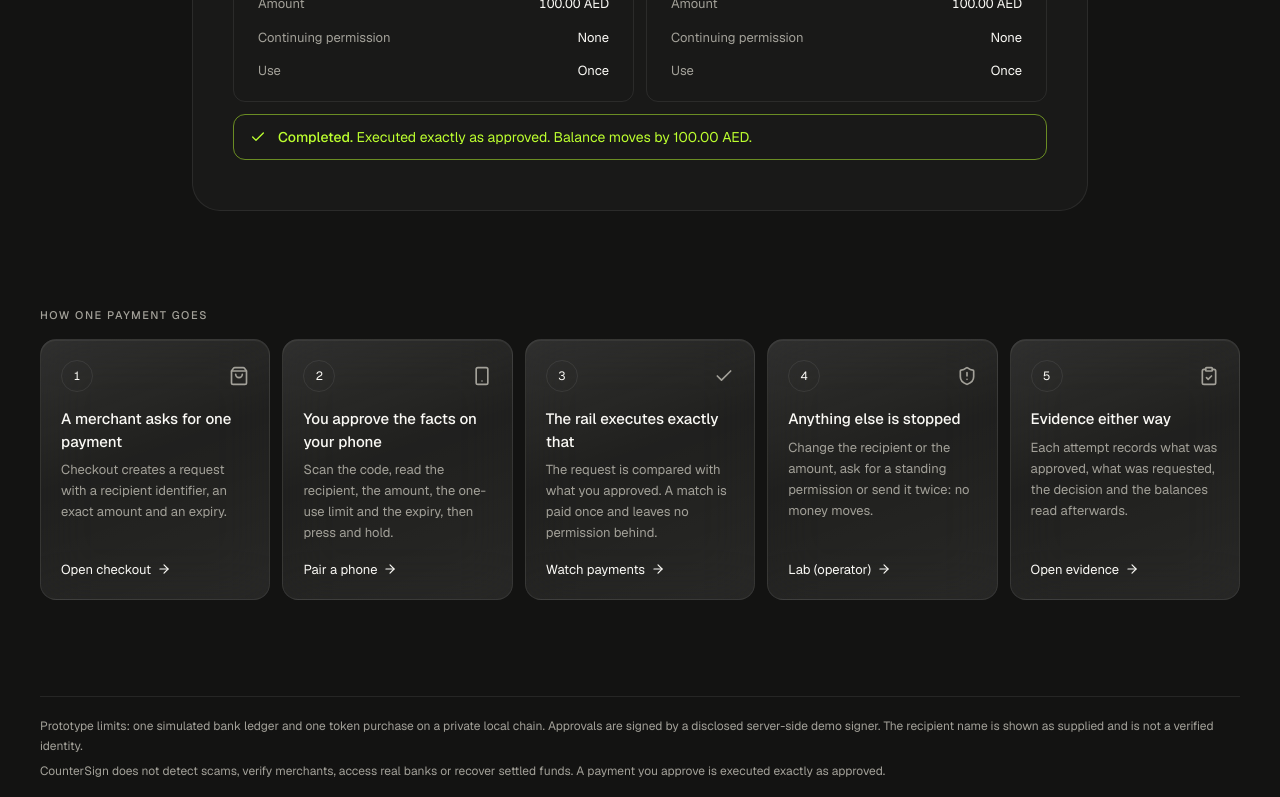
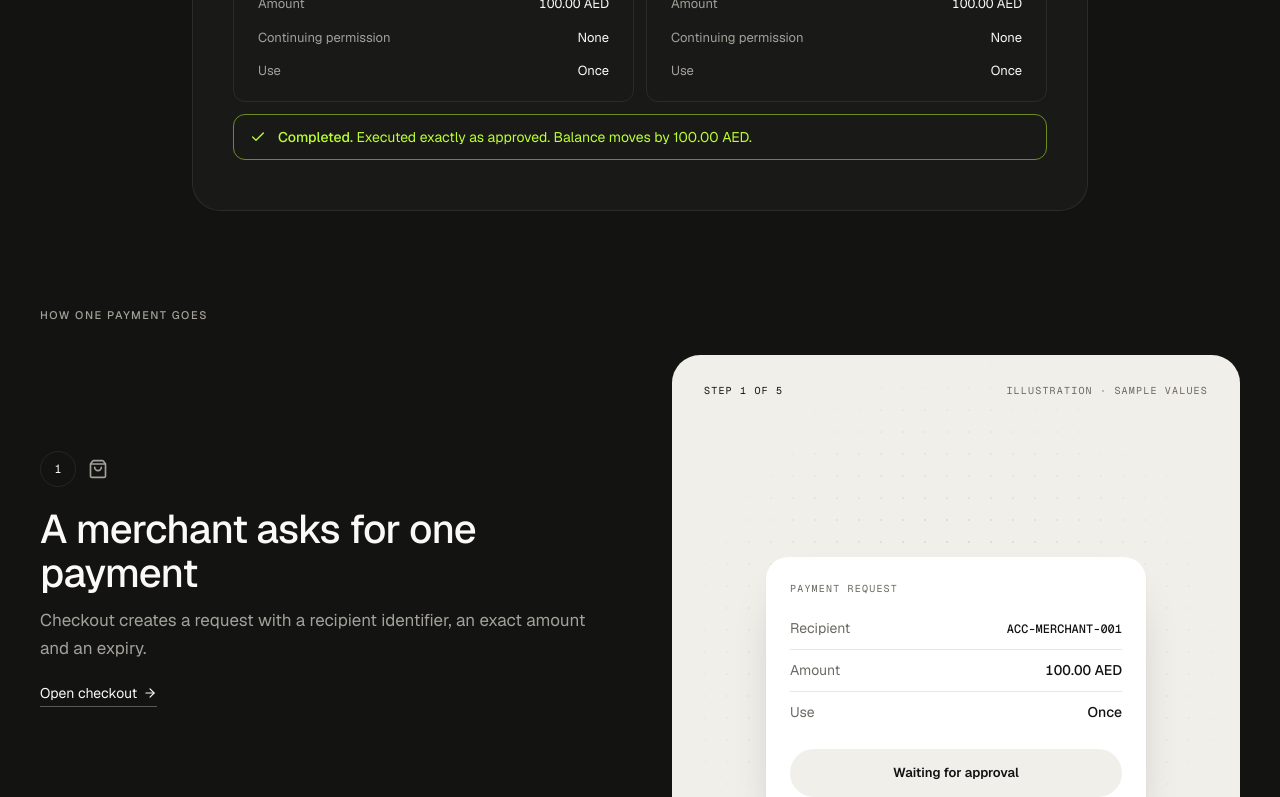
Before and after one commit to AdvayRoy/CIS, a Next.js app: page / in a window 1280 px wide. Shown: the part 1593-2390 px from the top of the page. Built offline with nearby package versions, Linux system fonts and the light colour scheme.

Commit message:
entry: scroll-driven steps with a sticky live panel, clearer shield and cursor placement

```diff
--- a/src/components/product/Entry.tsx
+++ b/src/components/product/Entry.tsx
@@ -10,6 +10,7 @@ import { BANK_ACCOUNTS } from "@/shared/contract";
 import { LanguageSelector } from "@/components/i18n/LanguageSelector";
 import { ProductBar } from "@/components/product/Journey";
 import { AttemptField, Panel, TermsRule } from "@/components/product/entryPanels";
+import { StepsScroll } from "@/components/product/entrySteps";
 
 const label = "text-[11px] font-medium uppercase tracking-[0.14em] text-muted";
 
@@ -133,20 +134,7 @@ export function Entry() {
 
         <section aria-labelledby="journey-title">
           <h2 id="journey-title" className={label}>How one payment goes</h2>
-          <ol className="mt-4 grid gap-3 sm:grid-cols-2 lg:grid-cols-5">
-            {STEPS.map((s) => {
-              const inner = (<>
-                <span className="flex items-center justify-between">
-                  <span className="tabular flex size-8 items-center justify-center rounded-full border border-line text-xs text-fg">{s.n}</span>
-                  <s.icon aria-hidden className="size-5 text-muted transition-colors duration-200 group-hover:text-fg" />
-                </span>
-                <span className="mt-4 block text-[15px] font-medium text-fg">{s.title}</span>
-                <span className="mt-1.5 block text-[13px] leading-relaxed text-muted">{s.body}</span>
-                <span className="mt-auto flex items-center gap-1.5 pt-4 text-[13px] text-fg">{s.cta}<ArrowRight aria-hidden className="size-3.5 transition-transform duration-200 group-hover:translate-x-0.5 motion-reduce:transition-none rtl:rotate-180" /></span>
-              </>);
-              return <li key={s.n}><Link href={s.href} className="group flex h-full flex-col rounded-[16px] border border-line bg-surface p-5 transition-colors duration-200 hover:border-fg/25">{inner}</Link></li>;
-            })}
-          </ol>
+          <StepsScroll steps={STEPS} />
         </section>
 
         <footer className="border-t border-line pt-5 text-xs leading-relaxed text-muted">
--- a/src/components/product/entryPanels.tsx
+++ b/src/components/product/entryPanels.tsx
@@ -72,7 +72,14 @@ export function TermsRule() {
       <span aria-hidden className="absolute bottom-5 start-4 top-5 w-px bg-[#131312]/15 sm:start-[18px]" />
       <motion.li variants={row} className="flex items-center gap-3">
         <span className={cn(node, "bg-[#131312] text-[#BCFF2F]")}><Inbox aria-hidden className="size-4" /></span>
-        <span className={chip}>When a payment is approved</span>
+        <span className="relative">
+          <span className={cn(chip, "block")}>When a payment is approved</span>
+          <motion.span aria-hidden className="pointer-events-none absolute -bottom-5 start-[calc(100%-18px)] flex items-start"
+            animate={reduced ? undefined : { x: [0, 6, 0], y: [0, 4, 0] }} transition={{ duration: 4, repeat: Infinity, ease: "easeInOut" }}>
+            <svg viewBox="0 0 24 24" className="size-6 drop-shadow-[0_2px_3px_rgb(19_19_18/0.3)]"><path d="M4 2l15.5 9.2-7 1.6-3.4 6.6z" fill="#131312" stroke="#fff" strokeWidth="1.2" strokeLinejoin="round" /></svg>
+            <span className="mt-4 rounded-full bg-white px-2.5 py-1 text-[12px] font-medium text-[#131312] shadow-[0_6px_16px_-8px_rgb(19_19_18/0.4)]">You</span>
+          </motion.span>
+        </span>
       </motion.li>
       <motion.li variants={row} className="flex items-center gap-3">
         <span className={cn(node, "bg-[#DCD9D1] text-[#131312]")}><GitBranch aria-hidden className="size-4" /></span>
@@ -80,14 +87,7 @@ export function TermsRule() {
           <span className={word}>If the</span>
           <span className={cn(chip, "text-[#6B6962]")}>Amount</span>
           <span className={word}>is exactly</span>
-          <span className="relative">
-            <span className={cn(chip, "tabular block font-medium")}>100.00 AED</span>
-            <motion.span aria-hidden className="pointer-events-none absolute -bottom-9 start-[58%] flex items-start"
-              animate={reduced ? undefined : { x: [0, 6, 0], y: [0, 4, 0] }} transition={{ duration: 4, repeat: Infinity, ease: "easeInOut" }}>
-              <svg viewBox="0 0 24 24" className="size-6 drop-shadow-[0_2px_3px_rgb(19_19_18/0.3)]"><path d="M4 2l15.5 9.2-7 1.6-3.4 6.6z" fill="#131312" stroke="#fff" strokeWidth="1.2" strokeLinejoin="round" /></svg>
-              <span className="mt-4 rounded-full bg-white px-2.5 py-1 text-[12px] font-medium text-[#131312] shadow-[0_6px_16px_-8px_rgb(19_19_18/0.4)]">You</span>
-            </motion.span>
-          </span>
+          <span className={cn(chip, "tabular font-medium")}>100.00 AED</span>
         </span>
       </motion.li>
       <motion.li variants={row} className="flex items-center gap-3 ps-6 sm:ps-10">
@@ -130,10 +130,10 @@ function seg(px: number, py: number, ax: number, ay: number, bx: number, by: num
   const t = Math.max(0, Math.min(1, ((px - ax) * dx + (py - ay) * dy) / (dx * dx + dy * dy)));
   return Math.hypot(px - ax - t * dx, py - ay - t * dy);
 }
-const inCheck = (x: number, y: number) => Math.min(seg(x, y, -0.2, 0.0, -0.06, 0.16), seg(x, y, -0.06, 0.16, 0.22, -0.2)) < 0.062;
+const inCheck = (x: number, y: number) => Math.min(seg(x, y, -0.22, -0.04, -0.07, 0.14), seg(x, y, -0.07, 0.14, 0.24, -0.26)) < 0.085;
 const DOTS = (() => {
   const out: { cx: number; cy: number; r: number; solid: boolean }[] = [];
-  const N = 38;
+  const N = 46;
   for (let j = 0; j < N; j++) for (let i = 0; i < N; i++) {
     const x = ((i + (j % 2 ? 0.5 : 0)) / (N - 1)) * 2 - 1;
     const y = (j / (N - 1)) * 2 - 1;
@@ -142,15 +142,15 @@ const DOTS = (() => {
     const solid = inShield(x, y);
     if (solid && inCheck(x, y)) continue;
     const depth = Math.sqrt(1 - d * d);
-    out.push({ cx: R2(200 + x * 190), cy: R2(200 + y * 190), r: R2(solid ? 2.9 : 0.7 + depth * 1.1), solid });
+    out.push({ cx: R2(200 + x * 190), cy: R2(200 + y * 190), r: R2(solid ? 2.5 : 0.7 + depth * 1.1), solid });
   }
   return out;
 })();
 
 const TAGS = [
-  { n: "01", pos: "start-[2%] top-[14%] sm:start-[4%]", dot: "end-[-14px]", ...ATTEMPTS[0] },
+  { n: "01", pos: "start-[2%] top-[3%] sm:start-[4%] sm:top-[14%]", dot: "end-[-14px]", ...ATTEMPTS[0] },
   { n: "02", pos: "end-[2%] top-[40%] sm:end-[3%]", dot: "start-[-14px]", ...ATTEMPTS[1] },
-  { n: "03", pos: "start-[3%] bottom-[10%] sm:start-[8%]", dot: "end-[-14px]", ...ATTEMPTS[2] },
+  { n: "03", pos: "start-[3%] bottom-[2%] sm:start-[8%] sm:bottom-[10%]", dot: "end-[-14px]", ...ATTEMPTS[2] },
 ];
 
 // Fragment 2: attempted payments around the approval, each with its decision.
--- /dev/null
+++ b/src/components/product/entrySteps.tsx
@@ -0,0 +1,90 @@
+"use client";
+// Scroll-driven "how one payment goes" section: the panel follows the step in view. Sample values only.
+import { useState } from "react";
+import Link from "next/link";
+import { AnimatePresence, motion } from "motion/react";
+import { ArrowRight, Check, X, type LucideIcon } from "lucide-react";
+import { cn } from "@/lib/cn";
+import { BANK_ACCOUNTS } from "@/shared/contract";
+import { Panel, useReducedMotionFlag } from "@/components/product/entryPanels";
+
+export type EntryStep = { n: number; icon: LucideIcon; title: string; body: string; href: string; cta: string };
+
+const EASE = [0.165, 0.84, 0.44, 1] as const;
+const M = BANK_ACCOUNTS.merchant;
+type Row = [string, string, boolean?];
+const TERMS: Row[] = [["Recipient", M], ["Amount", "100.00 AED"], ["Use", "Once"]];
+const VIS: { title: string; rows: Row[]; foot: string; tone: "plain" | "hold" | "ok" | "stop"; note?: string }[] = [
+  { title: "Payment request", rows: TERMS, foot: "Waiting for approval", tone: "plain" },
+  { title: "Approved terms", rows: TERMS, foot: "Hold to approve", tone: "hold" },
+  { title: "Attempted payment", rows: TERMS, foot: "MATCHED", tone: "ok", note: "Balance moves by 100.00 AED" },
+  { title: "Attempted payment", rows: [["Recipient", M], ["Amount", "500.00 AED", true], ["Use", "Once"]], foot: "AMOUNT_MISMATCH", tone: "stop", note: "Balance unchanged" },
+  { title: "Evidence", rows: [["Approved", "100.00 AED · once"], ["Attempted", "500.00 AED", true], ["Decision", "Stopped"], ["Balance after", "Unchanged"]], foot: "Evidence recorded", tone: "plain" },
+];
+
+function StepVisual({ i }: { i: number }) {
+  const reduced = useReducedMotionFlag();
+  const v = VIS[i];
+  return (
+    <motion.div initial="hidden" whileInView="show" viewport={{ once: true }} transition={{ staggerChildren: 0.08, delayChildren: 0.1 }}
+      className="w-full max-w-[380px] rounded-[22px] bg-white p-5 text-[#131312] shadow-[0_1px_2px_rgb(19_19_18/0.06),0_24px_48px_-28px_rgb(19_19_18/0.45)] sm:p-6">
+      <p className="font-mono text-[10px] uppercase tracking-[0.12em] text-[#6B6962]">{v.title}</p>
+      <dl className="mt-3 divide-y divide-[#131312]/10 text-[14px]">
+        {v.rows.map(([k, val, hot]) => (
+          <motion.div key={k} variants={{ hidden: { opacity: 0, y: 8 }, show: { opacity: 1, y: 0, transition: { duration: 0.4, ease: EASE } } }} className="flex items-baseline justify-between gap-4 py-2.5">
+            <dt className="shrink-0 text-[#6B6962]">{k}</dt>
+            <dd className={cn("tabular m-0 min-w-0 text-end font-medium", val.startsWith("ACC-") && "ident text-[12px]", hot && "rounded-md bg-[#FF5466]/15 px-1.5 text-[#B3182B]")}>{val}</dd>
+          </motion.div>
+        ))}
+      </dl>
+      <motion.div variants={{ hidden: { opacity: 0, scale: 0.96 }, show: { opacity: 1, scale: 1, transition: { duration: 0.45, ease: EASE } } }}
+        className={cn("relative mt-4 flex h-12 items-center justify-center gap-2 overflow-hidden rounded-full text-[13px] font-semibold",
+          v.tone === "ok" ? "bg-[#BCFF2F]" : v.tone === "stop" ? "bg-[#131312] text-[#FAF9F5]" : "bg-[#F1EFEA]")}>
+        {v.tone === "hold" && !reduced && (
+          <motion.span aria-hidden className="absolute inset-0 origin-left bg-[#BCFF2F]" initial={{ scaleX: 0 }} animate={{ scaleX: [0, 1, 1, 0] }} transition={{ duration: 3.2, times: [0, 0.6, 0.9, 1], repeat: Infinity, ease: "linear" }} />
+        )}
+        {v.tone === "ok" && <Check aria-hidden className="size-4" />}
+        {v.tone === "stop" && <X aria-hidden className="size-4 text-[#FF5466]" />}
+        <span className={cn("relative", (v.tone === "ok" || v.tone === "stop") && "font-mono text-[12px] tracking-[0.04em]")}>{v.foot}</span>
+      </motion.div>
+      {v.note && <p className="mt-3 text-center text-[12px] text-[#6B6962]">{v.note}</p>}
+    </motion.div>
+  );
+}
+
+export function StepsScroll({ steps }: { steps: readonly EntryStep[] }) {
+  const [active, setActive] = useState(0);
+  return (
+    <div className="mt-8 grid gap-6 lg:grid-cols-2 lg:gap-16">
+      <ol className="m-0 flex list-none flex-col gap-12 p-0 lg:gap-0 lg:pb-[14vh]">
+        {steps.map((s, i) => (
+          <motion.li key={s.n} onViewportEnter={() => setActive(i)} viewport={{ margin: "-45% 0px -45% 0px" }} className="lg:flex lg:min-h-[56vh] lg:items-center">
+            <div className={cn("w-full transition-opacity duration-500 motion-reduce:transition-none", i !== active && "lg:opacity-35")}>
+              <Link href={s.href} className="group block max-w-xl">
+                <span className="flex items-center gap-3">
+                  <span className="tabular flex size-9 items-center justify-center rounded-full border border-line text-xs text-fg">{s.n}</span>
+                  <s.icon aria-hidden className="size-5 text-muted transition-colors duration-200 group-hover:text-fg" />
+                </span>
+                <span className="mt-5 block text-[28px] font-medium leading-[1.1] tracking-[-0.02em] text-fg sm:text-[40px]">{s.title}</span>
+                <span className="mt-3 block text-[15px] leading-relaxed text-muted sm:text-[17px]">{s.body}</span>
+                <span className="mt-5 inline-flex items-center gap-1.5 border-b border-fg/30 pb-0.5 text-[14px] text-fg">{s.cta}<ArrowRight aria-hidden className="size-3.5 transition-transform duration-200 group-hover:translate-x-0.5 motion-reduce:transition-none rtl:rotate-180" /></span>
+              </Link>
+              <Panel title={`Step ${s.n}`} className="mt-6 !min-h-0 lg:hidden"><StepVisual i={i} /></Panel>
+            </div>
+          </motion.li>
+        ))}
+      </ol>
+      <div className="hidden lg:block">
+        <div className="sticky top-24">
+          <Panel title={`Step ${active + 1} of ${steps.length}`} className="h-[min(640px,calc(100vh-8rem))]">
+            <AnimatePresence mode="wait" initial={false}>
+              <motion.div key={active} initial={{ opacity: 0, y: 16 }} animate={{ opacity: 1, y: 0 }} exit={{ opacity: 0, y: -16 }} transition={{ duration: 0.3, ease: EASE }} className="flex w-full justify-center">
+                <StepVisual i={active} />
+              </motion.div>
+            </AnimatePresence>
+          </Panel>
+        </div>
+      </div>
+    </div>
+  );
+}
```
